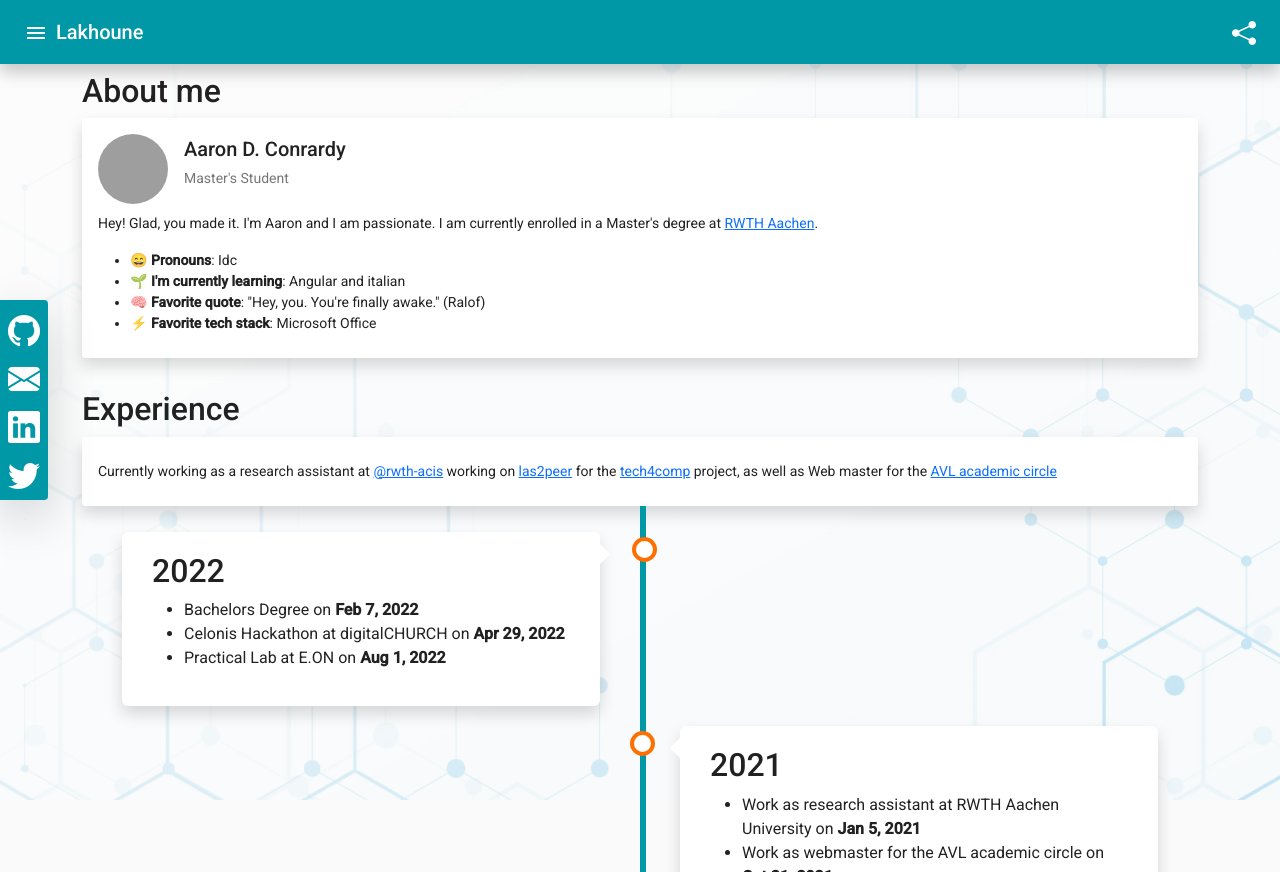
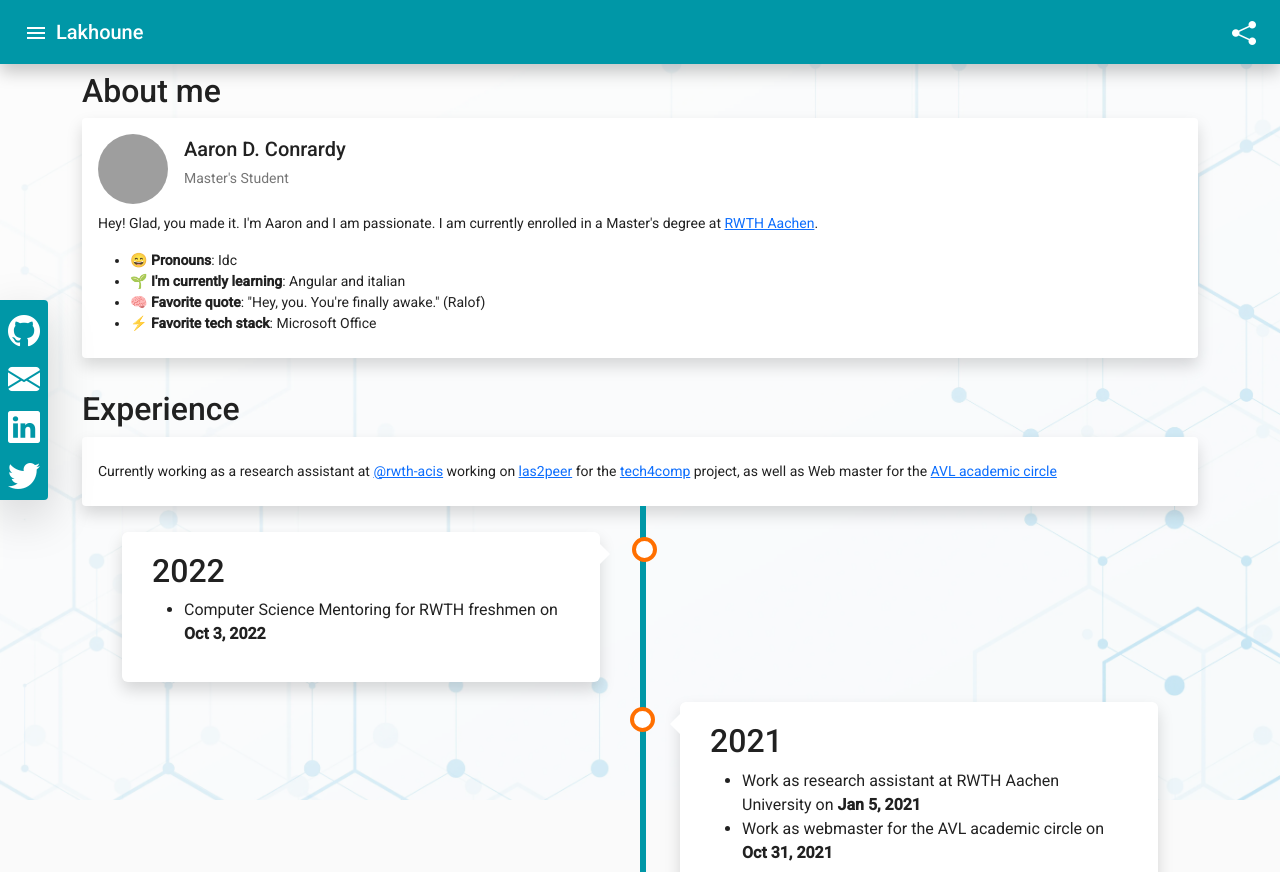
Before and after one commit to Aran30/Aran30.github.io, an Angular app: page / in a window 1280 px wide. Built offline with nearby package versions, Linux system fonts and the light colour scheme; grey boxes are pictures that could not be loaded.

Commit message:
Update experience.ts

```diff
--- a/src/app/experience/experience.ts
+++ b/src/app/experience/experience.ts
@@ -2,15 +2,7 @@ export const experiences: ExperienceYear[] = [
   {
     year: 2022,
     experiences: [
-      { title: 'Bachelors Degree', date: new Date('2022-02-07') },
-      {
-        title: 'Celonis Hackathon at digitalCHURCH ',
-        date: new Date('2022-04-29'),
-      },
-      {
-        title: 'Practical Lab at E.ON',
-        date: new Date('2022-08-01'),
-      },
+      { title: 'Computer Science Mentoring for RWTH freshmen', date: new Date('2022-10-03') },
     ],
   },
   {
@@ -29,7 +21,9 @@ export const experiences: ExperienceYear[] = [
   {
     year: 2020,
     experiences: [
-      { title: 'Launch of Cards webpage', date: new Date('2020-02-07') },
+      { title: 'Bachelor\s Degree', date: new Date('2020-10-09') },
+      { title: 'Work as research assistant at RWTH Aachen University', date: new Date('2020-10-15') },
+
     ],
   },
 ];
```
